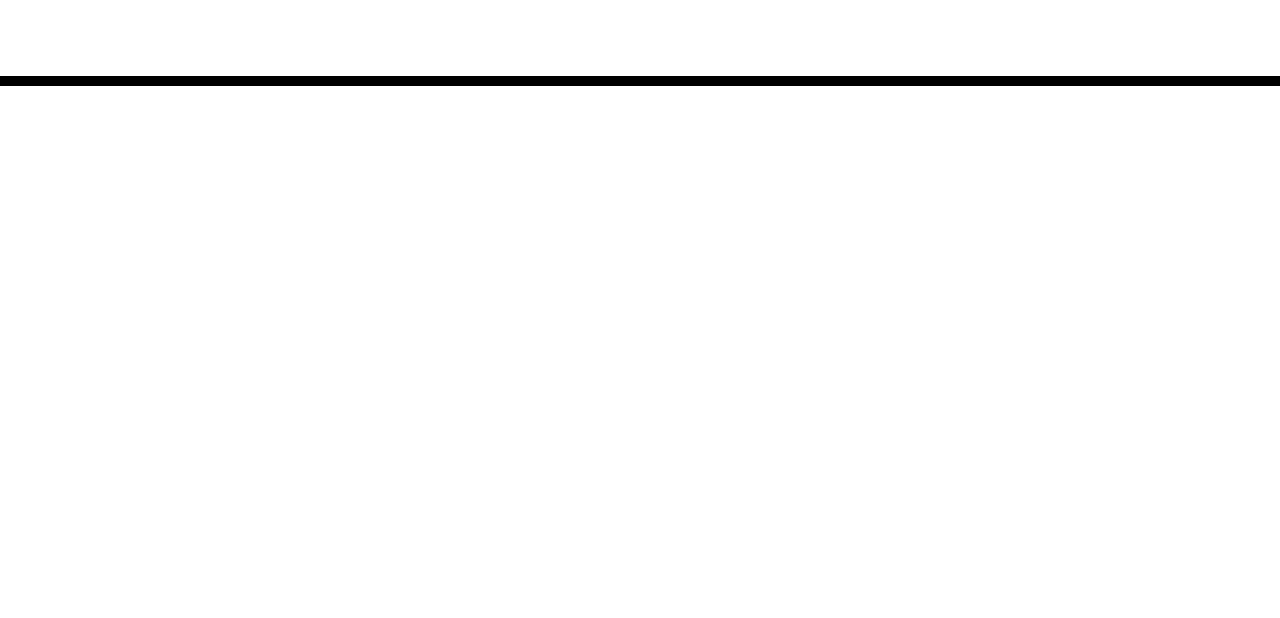
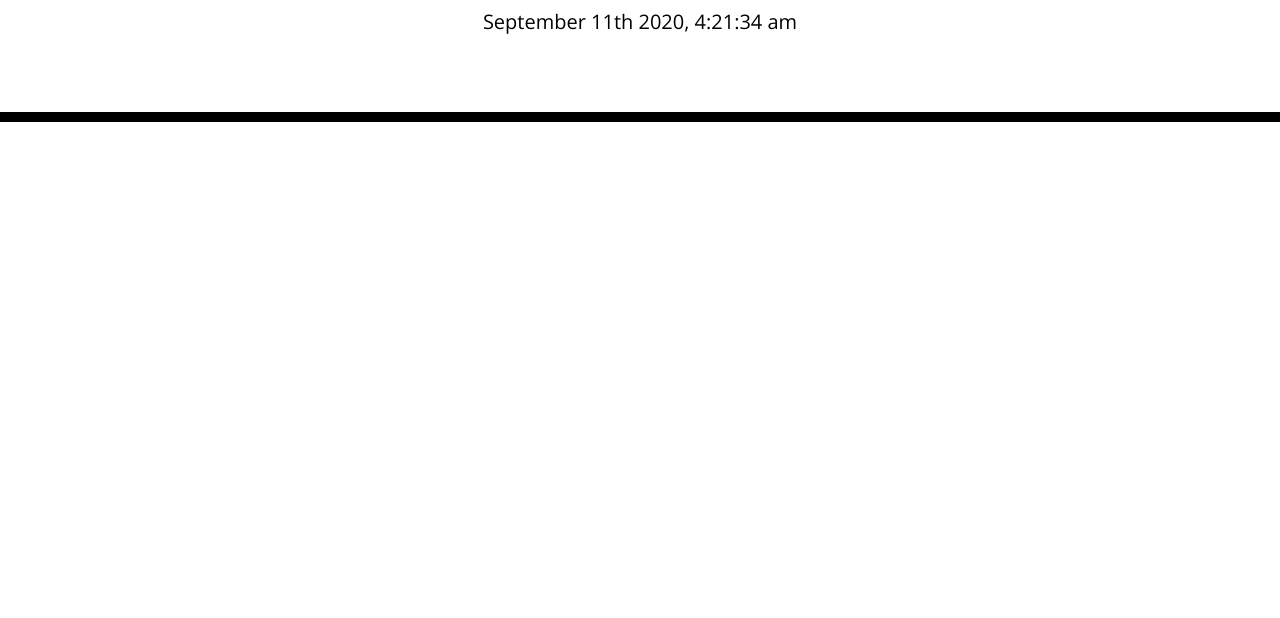
Before and after one commit to Mitchellcq/Mitchellcq-assignment-wk-5, a plain HTML site: page index.html in a window 1280 px wide. Shown: the part 182-800 px from the top of the page. Drawn offline with nearby package versions, Linux system fonts and the light colour scheme.

Commit message:
added date and time display to index.html in external script.js file

```diff
--- a/index.html
+++ b/index.html
@@ -1,25 +1,32 @@
 <!DOCTYPE html>
 <html lang="en">
   <head>
+
     <meta charset="UTF-8" />
     <meta name="viewport" content="width=device-width, initial-scale=1.0" />
     <meta http-equiv="X-UA-Compatible" content="ie=edge" />
+
     <link
       rel="stylesheet"
       href="https://stackpath.bootstrapcdn.com/bootstrap/4.3.1/css/bootstrap.min.css"
     />
+
     <link
       rel="stylesheet"
       href="https://use.fontawesome.com/releases/v5.8.1/css/all.css"
       integrity="sha384-50oBUHEmvpQ+1lW4y57PTFmhCaXp0ML5d60M1M7uH2+nqUivzIebhndOJK28anvf"
       crossorigin="anonymous"
     />
+
     <link
       href="https://fonts.googleapis.com/css?family=Open+Sans&display=swap"
       rel="stylesheet"
     />
+
     <link rel="stylesheet" href="style.css" />
+
     <title>Work Day Scheduler</title>
+
   </head>
 
   <body>
@@ -30,9 +37,12 @@
     </header>
     <div class="container">
       <!-- Timeblocks go here -->
+      <div class="timeblock"></div>
+
     </div>
 
     <script src="https://code.jquery.com/jquery-3.4.1.min.js"></script>
     <script src="https://cdnjs.cloudflare.com/ajax/libs/moment.js/2.24.0/moment.min.js"></script>
+    <script src="script.js"></script>
   </body>
 </html>
--- /dev/null
+++ b/script.js
@@ -0,0 +1,16 @@
+$(document).ready(function (){
+
+
+    function update(){
+var currentDayElement = $("#currentDay");
+var currentDay = moment();
+currentDayElement.text(currentDay.format('MMMM Do YYYY, h:mm:ss a'));
+    }
+
+setInterval(update, 1000);
+
+
+
+
+
+});
```
